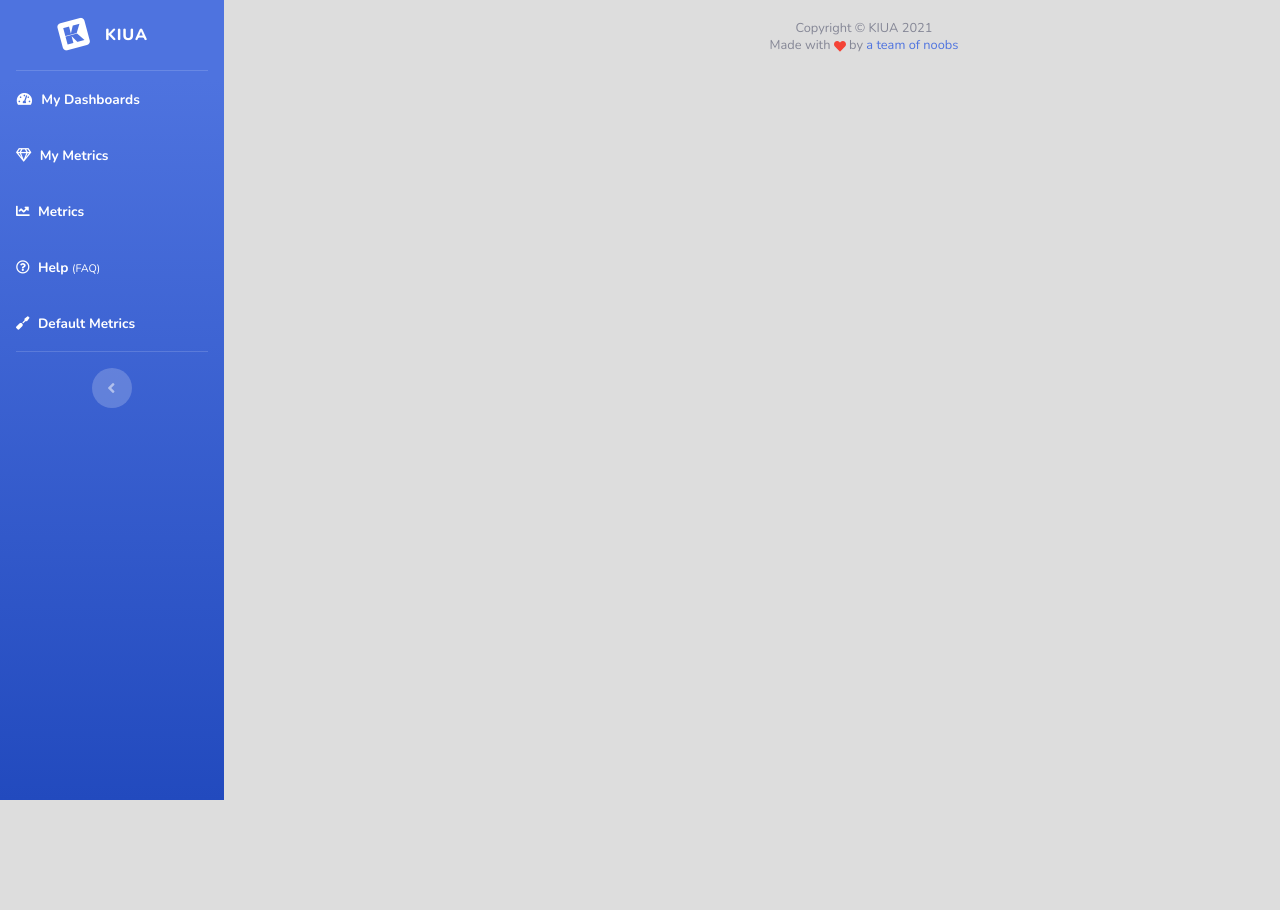
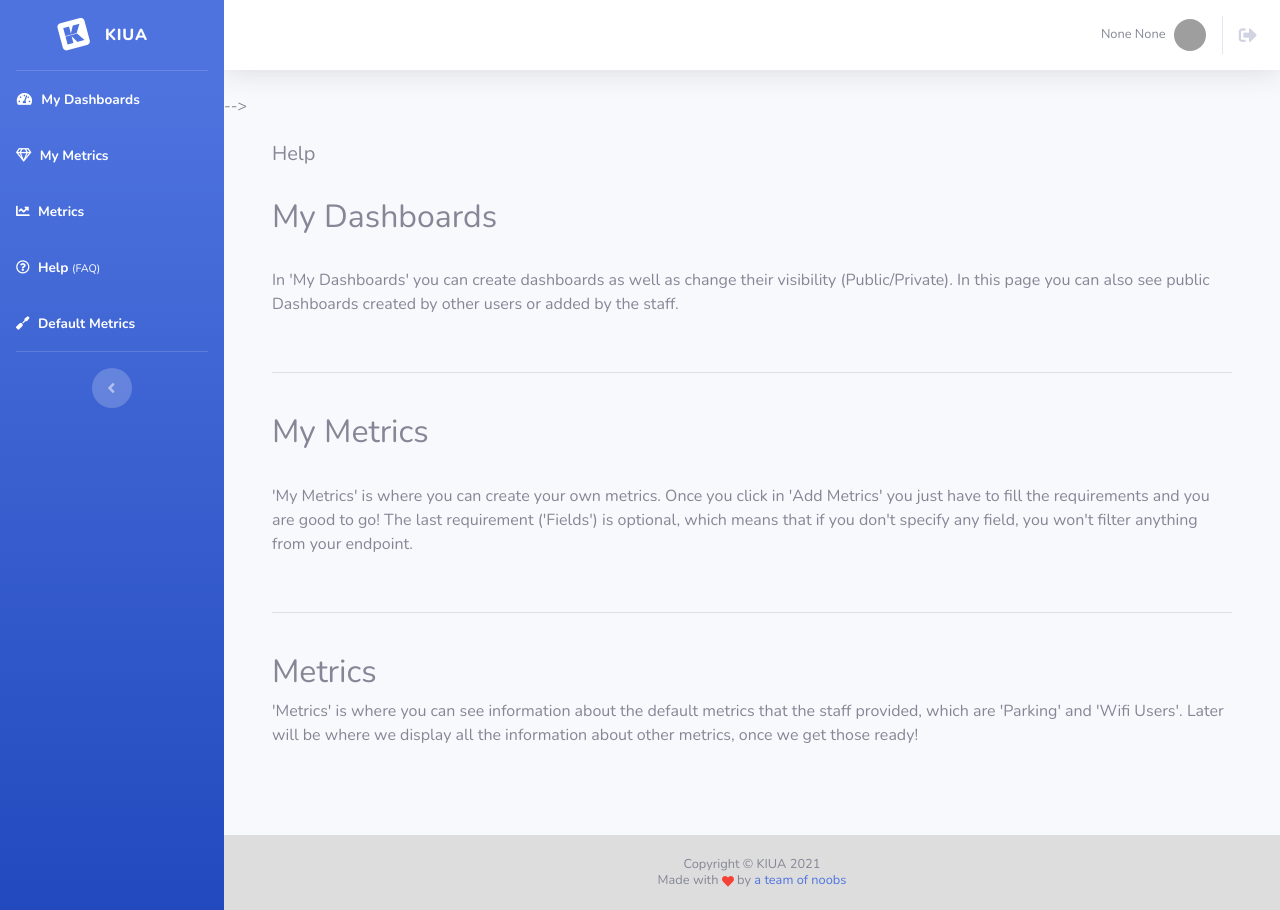
Before and after one commit to KIUA-PEI/KIUA_Backoffice, a Flask app: page /help in a window 1280 px wide; the page is wider, and only the part inside the window is pictured. Before the commit the page ends 800 px from the top of that part, so only its background shows below. Run offline with Flask 2, Linux system fonts and the light colour scheme; a user stored in the database is signed in; some libraries are stand-ins or nearby versions; grey boxes are pictures that could not be loaded.

Commit message:
help page

```diff
--- a/website/templates/help.html
+++ b/website/templates/help.html
@@ -1,7 +1,44 @@
 {% extends 'base.html' %}
 
-{% block content %}
+ <!-- {% block content %} -->
 
-<p>página help</p>
+<div class="container">
+    <br>
 
-{% endblock %}
+    <div class="content">
+        <div class="container">
+            <div class="row">
+                <div class="col-sm-12 justify-content-left" style="text-align: left;">
+                    <h5>Help</h5>
+                    <br>
+                    <h2>My Dashboards</h2>
+                    <br>
+                        <p>In 'My Dashboards' you can create dashboards as well as change their visibility (Public/Private).
+                            In this page you can also see public Dashboards created by other users or added by the staff.
+                        </p>
+                    <br>
+                    <hr class="sidebar-divider d-none d-md-block">
+                    <br>
+                    <h2>My Metrics</h2>
+                    <br>
+                        <p>'My Metrics' is where you can create your own metrics.
+                            Once you click in 'Add Metrics' you just have to fill the requirements and you are good to go!
+                            The last requirement ('Fields') is optional, which means that if you don't specify any field, you won't filter anything from your endpoint.
+                        </p>
+                    <br>
+                    <hr class="sidebar-divider d-none d-md-block">
+                    <br>
+                    <h2>Metrics</h2>
+                        <p>'Metrics' is where you can see information about the default metrics that the staff provided, which are 'Parking' and 'Wifi Users'.
+                            Later will be where we display all the information about other metrics, once we get those ready!
+                        </p>
+                    <br>
+                </div>
+              </div>
+                <br>
+                <br>
+        </div>
+    </div>
+</div>
+
+ <!-- {% endblock %}  -->
```
